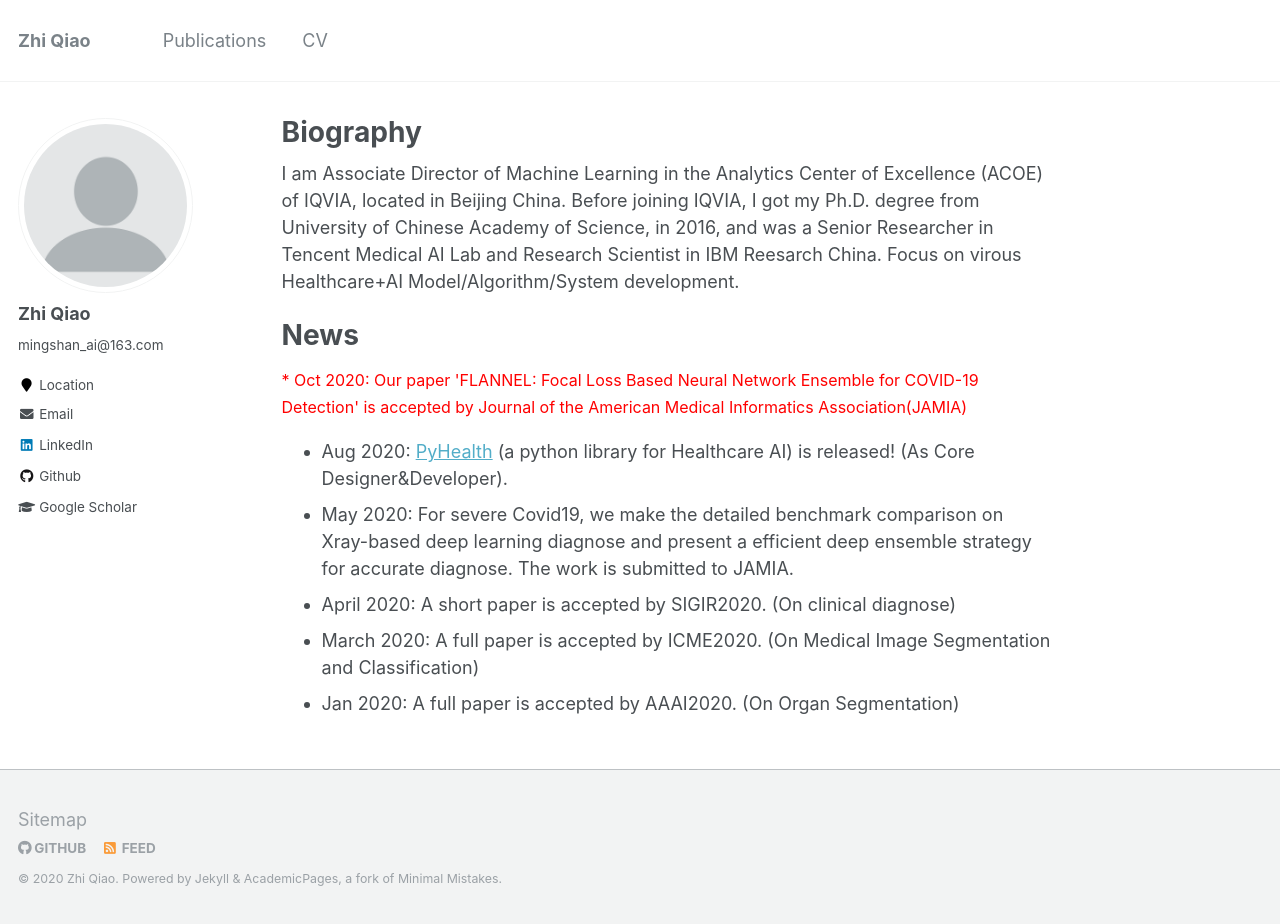
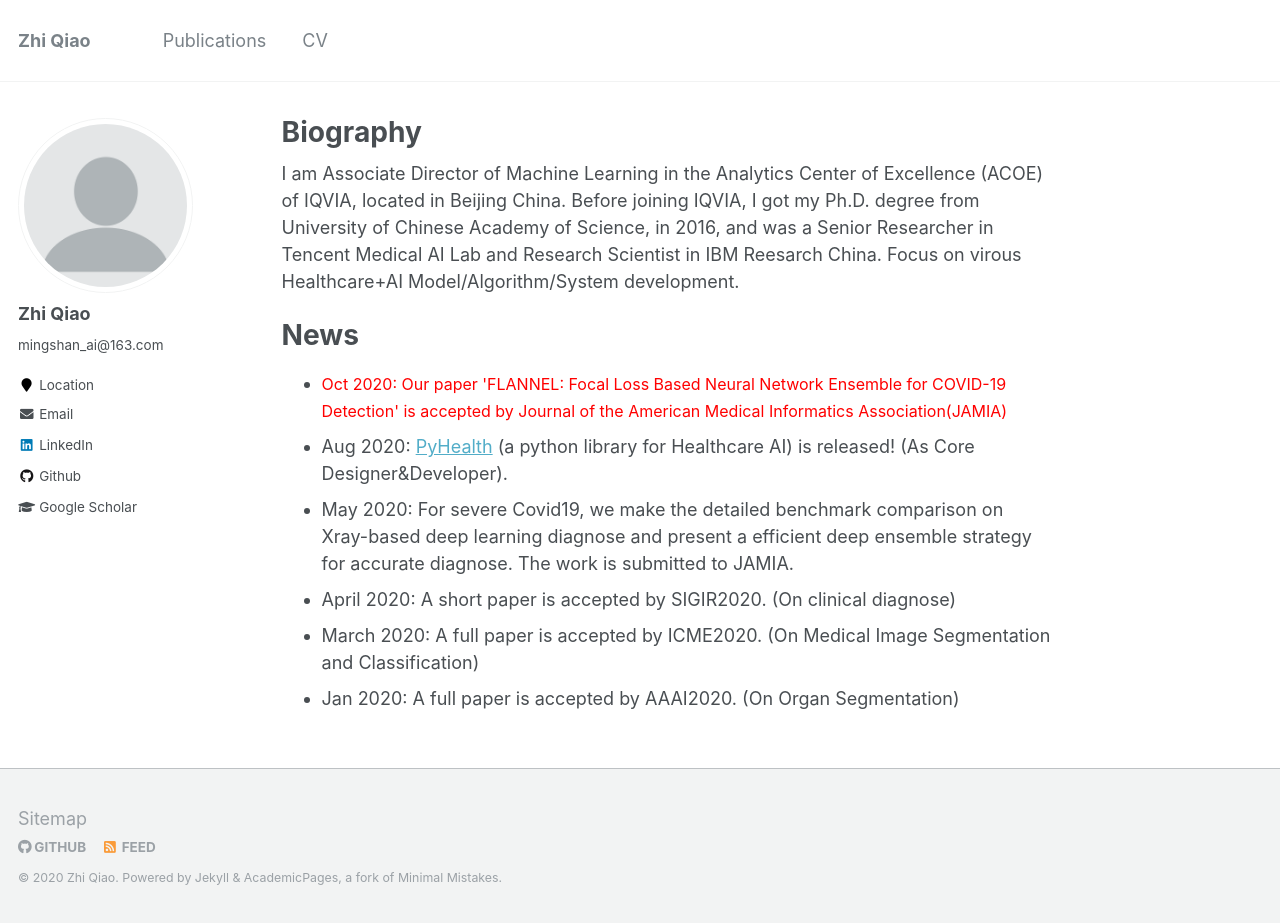
Before and after one commit to qxiaobu/qxiaobu.github.io, a Jekyll site: the page built from _pages/about.md, in a window 1280 px wide and 924 px high. Built offline with Jekyll 4.4.1, drawn with Linux system fonts in a browser that asks for light colours.

Commit message:
Update about.md

```diff
--- a/_pages/about.md
+++ b/_pages/about.md
@@ -12,7 +12,7 @@ I am Associate Director of Machine Learning in the Analytics Center of Excellenc
 
 News
 ======
-<font size="3" color="red">* Oct 2020: Our paper 'FLANNEL: Focal Loss Based Neural Network Ensemble for COVID-19 Detection' is accepted by Journal of the American Medical Informatics Association(JAMIA)</font>
+  * <font size="3" color="red">Oct 2020: Our paper 'FLANNEL: Focal Loss Based Neural Network Ensemble for COVID-19 Detection' is accepted by Journal of the American Medical Informatics Association(JAMIA)</font>
   * Aug 2020: [PyHealth](https://github.com/yzhao062/PyHealth) (a python library for Healthcare AI) is released! (As Core Designer&Developer).
   * May 2020: For severe Covid19, we make the detailed benchmark comparison on Xray-based deep learning diagnose and present a efficient deep ensemble strategy for accurate diagnose. The work is submitted to JAMIA.
   * April 2020: A short paper is accepted by SIGIR2020. (On clinical diagnose)
```
